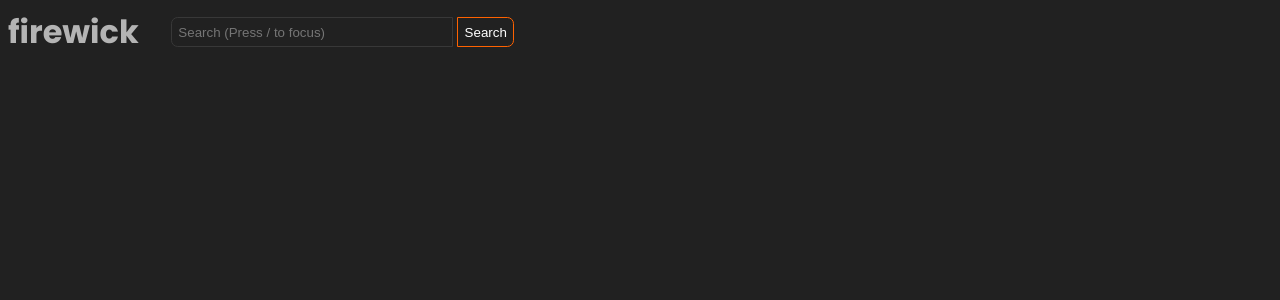
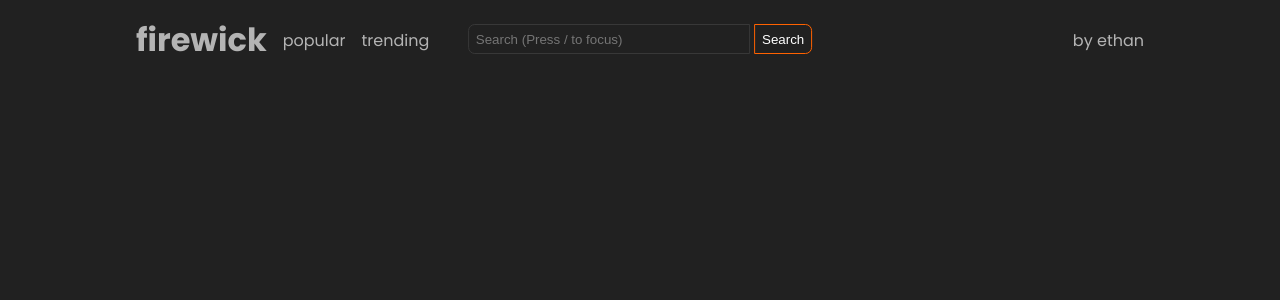
Before and after one commit to yuckdevchan/firewick, a Flask app: page / in a window 1280 px wide. Shown: the top 300 px of the page. Run offline with Flask 3, Linux system fonts and the light colour scheme; data that the repository does not hold is empty.

Commit message:
Style Improvements

```diff
--- a/iv_api.py
+++ b/iv_api.py
@@ -10,11 +10,6 @@ def get_stats(invidious_instance: str) -> dict:
 
 def get_videos(invidious_instance: str, feed: str) -> dict:
     videos = requests.get(f"{invidious_instance}/api/v1/{feed}").json()
-    for video in videos:
-        try:
-            title = video["title"]
-        except KeyError:
-            videos.remove(video)
     return videos
 
 def get_video(invidious_instance: str, video_id: str) -> dict:
--- a/main.py
+++ b/main.py
@@ -8,22 +8,38 @@ branding = {
     "name": "firewick"
 }
 
+iv_instance = "https://inv.nadeko.net"
+
 @app.route("/")
 def index():
-    popular_videos = iv_api.get_videos("https://inv.nadeko.net", "trending")
+    popular_videos = iv_api.get_videos(iv_instance, "popular")
     return render_template("videos.html", branding_name=branding["name"], videos=popular_videos)
+
+@app.route("/popular")
+def popular():
+    return index()
+
+@app.route("/trending")
+def trending():
+    trending_videos = iv_api.get_videos(iv_instance, "trending")
+    return render_template("videos.html", branding_name=branding["name"], videos=trending_videos)
 
 @app.route("/search")
 def search():
     query = request.args.get("q")
-    search_results = iv_api.get_videos("https://inv.nadeko.net", f"search?q={query}")
+    search_results = iv_api.get_videos(iv_instance, f"search?q={query}")
     return render_template("videos.html", branding_name=branding["name"], videos=search_results, query=query)
 
 @app.route("/watch")
 def watch():
     video_id = request.args.get("v")
-    video = iv_api.get_video("https://inv.nadeko.net", video_id)
+    video = iv_api.get_video(iv_instance, video_id)
     return render_template("watch.html", branding_name=branding["name"], video=video)
+
+@app.route("/stats")
+def stats():
+    stats = iv_api.get_stats(iv_instance)
+    return render_template("stats.html", branding_name=branding["name"], stats=stats)
 
 if __name__ == "__main__":
     app.run(debug=True)
--- a/static/style.css
+++ b/static/style.css
@@ -25,10 +25,30 @@ body * {
     flex-wrap: wrap;
     gap: 2em;
     align-items: center;
+    justify-content: space-between;
+    padding-left: 8em;
+    padding-right: 8em;
+    height: 4em;
+    margin-bottom: 0.75em;
+}
+
+.header-section-center {
+    position: absolute;
+    top: 1.5em;
+    left: 50%;
+    transform: translateX(-50%);
+}
+
+.header-section-left,
+.header-section-center,
+.header-section-right {
+    display: flex;
+    gap: 1em;
+    align-items: center;
 }
 
 .search-box {
-    border: 0.025em solid var(--neutral-border-color);
+    border: 0.1em solid var(--neutral-border-color);
     padding: 0.5em;
     border-radius: 0.5em;
     border-top-right-radius: 0;
@@ -45,7 +65,7 @@ body * {
 }
 
 .search-button {
-    border: 0.025em solid var(--accent-color);
+    border: 0.1em solid var(--accent-color);
     padding: 0.5em;
     border-radius: 0.5em;
     border-top-left-radius: 0;
@@ -76,7 +96,8 @@ body * {
     text-decoration: none;
 }
 
-.videos {
+.videos,
+.stats {
     display: flex;
     flex-wrap: wrap;
     gap: 2rem;
@@ -86,6 +107,8 @@ body * {
 .video-thumbnail {
     width: 25em;
     border-radius: 0.75em;
+    aspect-ratio: 16 / 9;
+    object-fit: cover;
 }
 
 .video-title {
--- a/templates/header.html
+++ b/templates/header.html
@@ -1,5 +1,10 @@
 <div class="top-nav">
+    <div class="header-section-left">
         <h1><a class="no-link" href="/">{{ branding_name }}</a></h1>
+        <a class="no-link" href="/popular">popular</a>
+        <a class="no-link" href="/trending">trending</a>
+    </div>
+    <div class="header-section-center">
         <form action="/search" method="get">
             <input
                 class="search-box"
@@ -21,6 +26,12 @@
             <button class="search-button" type="submit">Search</button>
         </form>
     </div>
+    <div class="header-section-right">
+        <a class="no-link" href="https://github.com/yuckdevchan/firewick"
+            >by ethan</a
+        >
+    </div>
+</div>
 <script>
     document.addEventListener("keydown", function (e) {
         if (e.key === "/") {
--- a/templates/videos.html
+++ b/templates/videos.html
@@ -12,7 +12,8 @@
     <body>
         {% include 'header.html' %}
         <div class="videos">
-            {% for video in videos %}
+            {% for video in videos %} {% if video["type"] in ("video",
+            "shortVideo") %}
             <div class="video">
                 <a href="/watch?v={{ video['videoId'] }}" class="no-link">
                     <img
@@ -32,7 +33,12 @@
                     </div>
                 </a>
             </div>
-            {% endfor %}
+            {% elif video["type"] == "channel" %}
+            <img src="" />
+            <p>{{ video["author"] }}</p>
+            {% else %}
+            <p>{{ video }}</p>
+            {% endif %} {% endfor %}
         </div>
     </body>
 </html>
```
Also changed, not shown: templates/stats.html (added, +20 -0 lines). Lines whose indentation alone changed are shown as unchanged.
